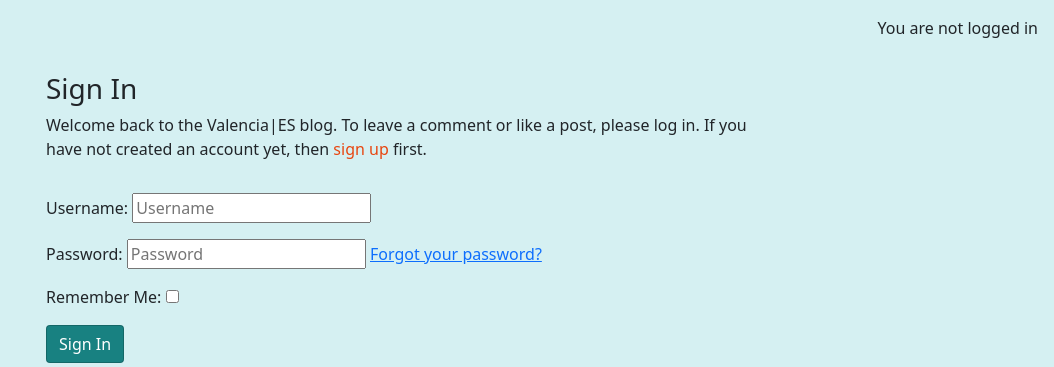
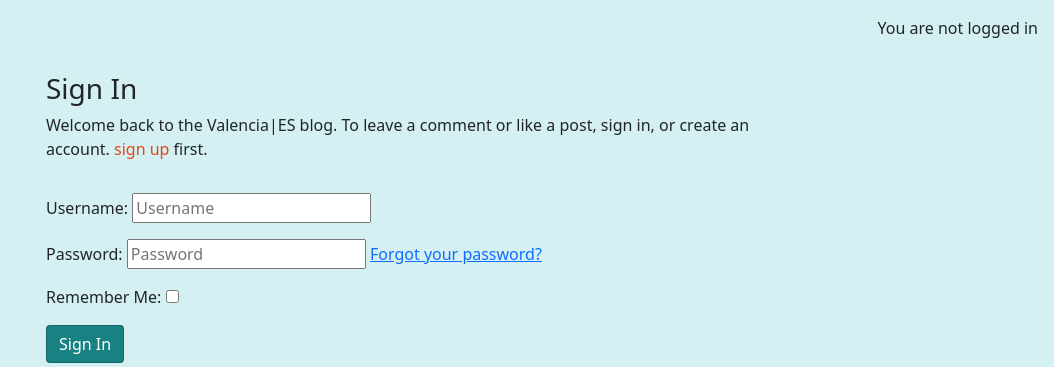
Before and after one commit to Richard-L4/Valencia_blog, a Django app: page /accounts/login/ in a window 1280 px wide. Shown: the part 60-427 px from the top of the page, without its empty margins (226-1280 px from the left). Run offline with Django 4.2, Linux system fonts and the light colour scheme; some libraries are stand-ins or nearby versions.

Commit message:
change to login page after mistake found in proof read

```diff
--- a/templates/account/login.html
+++ b/templates/account/login.html
@@ -12,10 +12,9 @@
         <div class="col-md-8 mt-3 offset-md-2">
             <h3>{% trans "Sign In" %}</h3>
 
-            <p>{% blocktrans %}Welcome back to the Valencia|ES blog. To leave a comment or like a post, please log in. If
-                you
-                have not created an account yet, then <a class="link" href="{{ signup_url }}">sign up</a>
-                first.{% endblocktrans %}</p>
+           <p>{% blocktrans %}Welcome back to the Valencia|ES blog. To leave a comment or like a post, sign in, or create an account.<a class="link" href="{{ signup_url }}"> sign up </a> first.{% endblocktrans %}</p>
+
+
         </div>
     </div>
     <div class="row">
```
